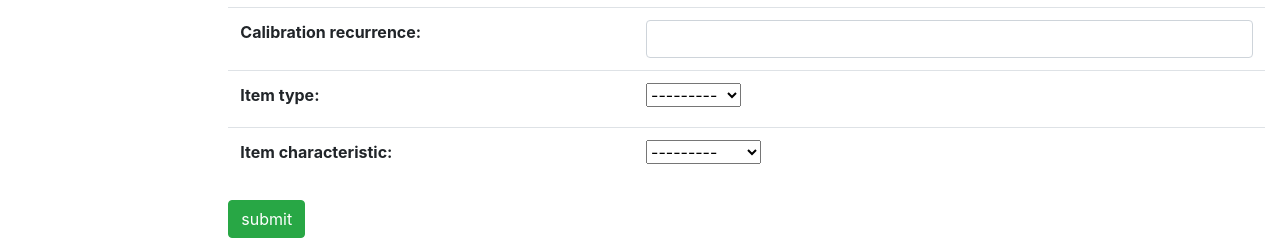
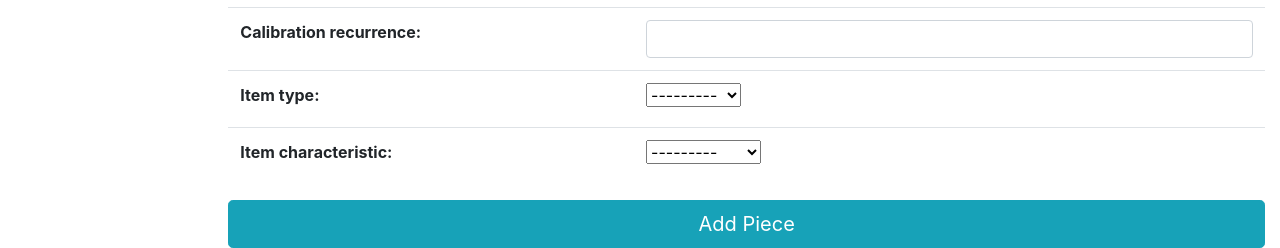
Before and after one commit to eRJe79/SIMS, a Django app: page /inventory/inventory/create/ in a window 1280 px wide. Shown: the part 784-1032 px from the top of the page. Run offline with Django 3.2, Linux system fonts and the light colour scheme; parts of the project's set-up code (start-up, migrations or seed data) failed here and were passed over.

Commit message:
Submit button for kit, instance, piece creation uniformisation

```diff
--- a/SIMS/templates/inventory/create_piece.html
+++ b/SIMS/templates/inventory/create_piece.html
@@ -9,6 +9,9 @@
     {{ form.as_table }}
   </table>
 
-  <button type="submit" class="btn btn-success">submit</button>
+
+      <button id="submit-button" type="submit" class="btn btn-lg btn-info btn-block">
+        <span id="submit-button-amount">Add Piece</span>
+      </button>
 </form>
 {% endblock %}
--- a/SIMS/templates/inventory/kit_form.html
+++ b/SIMS/templates/inventory/kit_form.html
@@ -9,6 +9,9 @@
     {{ form.as_table }}
   </table>
 
-  <button type="submit" class="btn btn-success">submit</button>
+
+      <button id="submit-button" type="submit" class="btn btn-lg btn-info btn-block">
+        <span id="submit-button-amount">Add Assembly</span>
+      </button>
 </form>
 {% endblock %}
```
